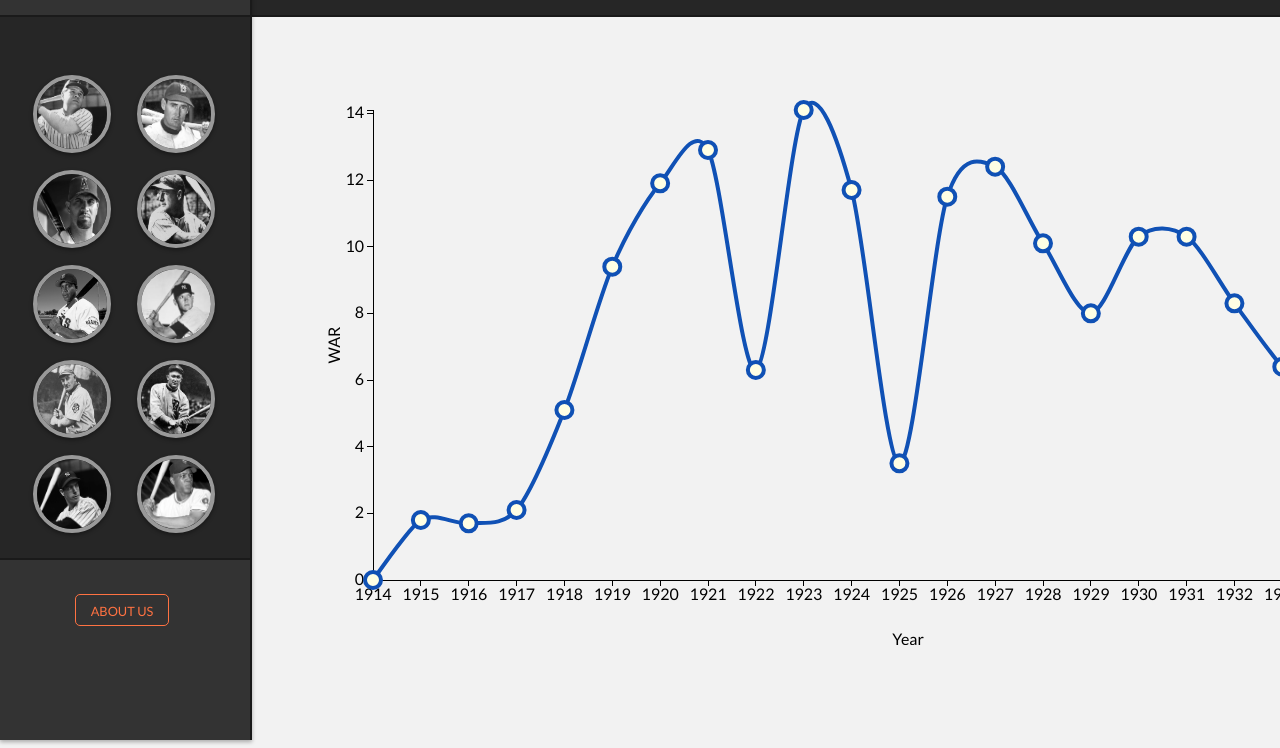
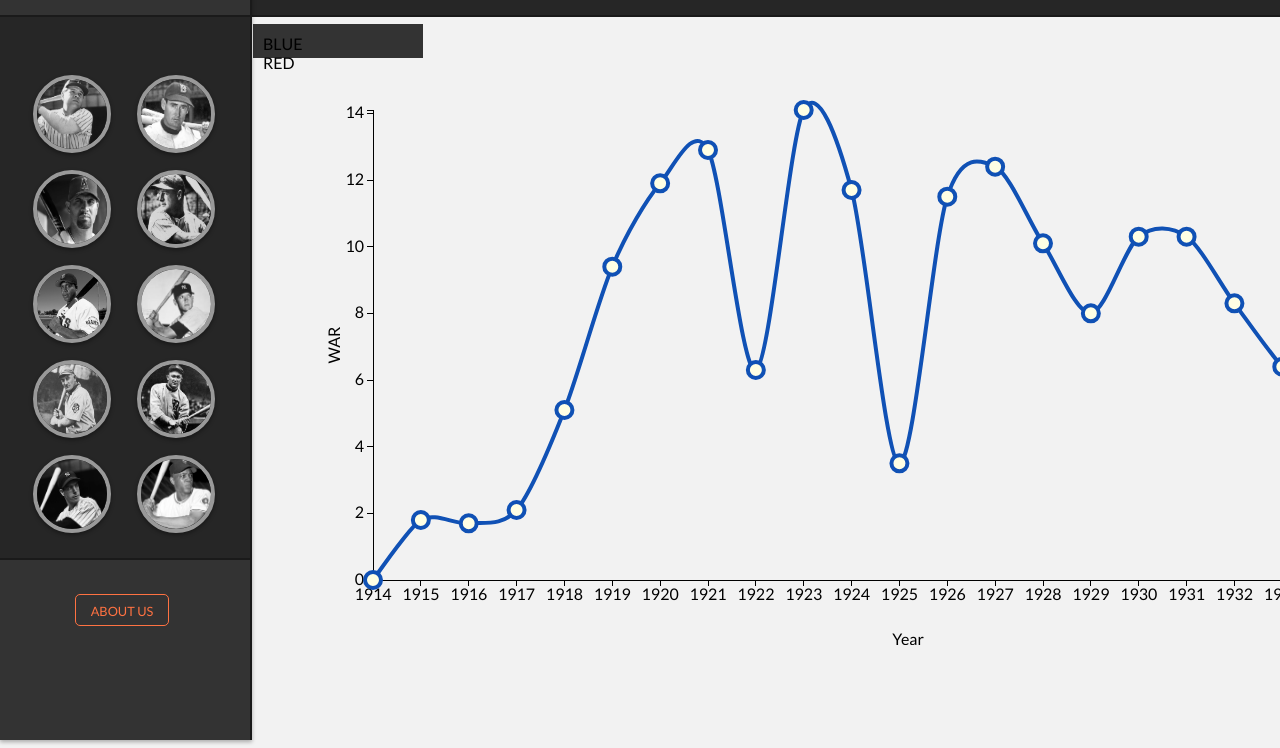
Before and after one commit to kbourque/mlbamdataviz, a plain HTML site: page index.html in a window 1280 px wide. Shown: the part 155-903 px from the top of the page. Drawn offline with nearby package versions, Linux system fonts and the light colour scheme.

Commit message:
comparison

```diff
--- a/index.html
+++ b/index.html
@@ -58,7 +58,10 @@
           <li><div id="reset" class="option_container">RESET</div></li>
         </ul>
 
-        <div class="comparison_box"></div>
+        <div class="comparison_box">
+          <div>BLUE</div>
+          <div>RED</div>
+        </div>
       </div>
 
       <section class = "poster_section">
--- a/main.css
+++ b/main.css
@@ -244,16 +244,13 @@ body {
 .comparison_box {
   height: 14px;
   width: 150px;
-  top: 0;
-  left: 40px;
-  color: #FF7242;
-  font-size: 0.9em;
+  background-color: #333333;
   padding: 10px;
-  text-align: center;
-  z-index: 100;
+  z-index: 99;
   margin: 10px 3px;
   position: absolute;
 }
+
 
 .option_list {
   padding: 0px;
```
